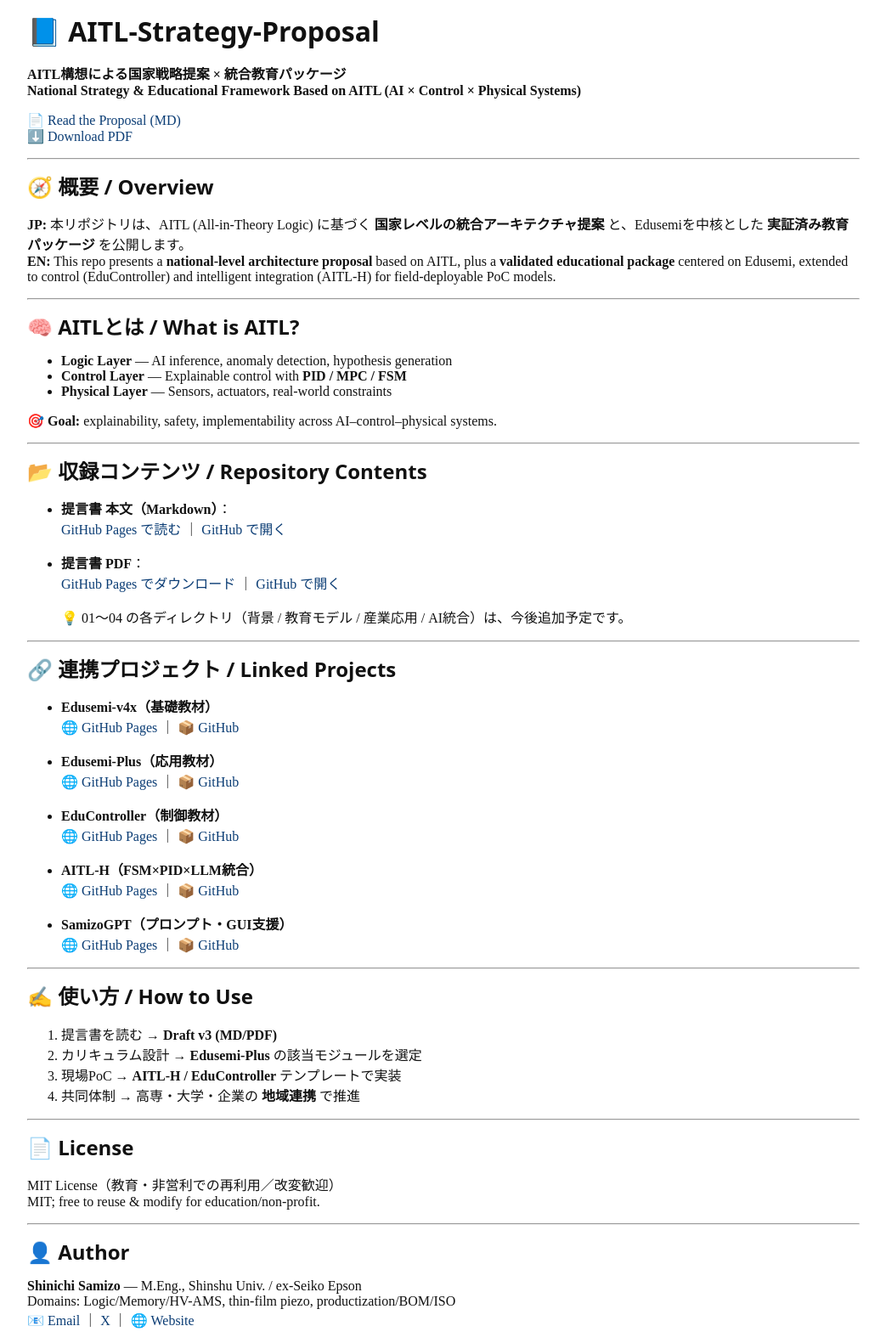
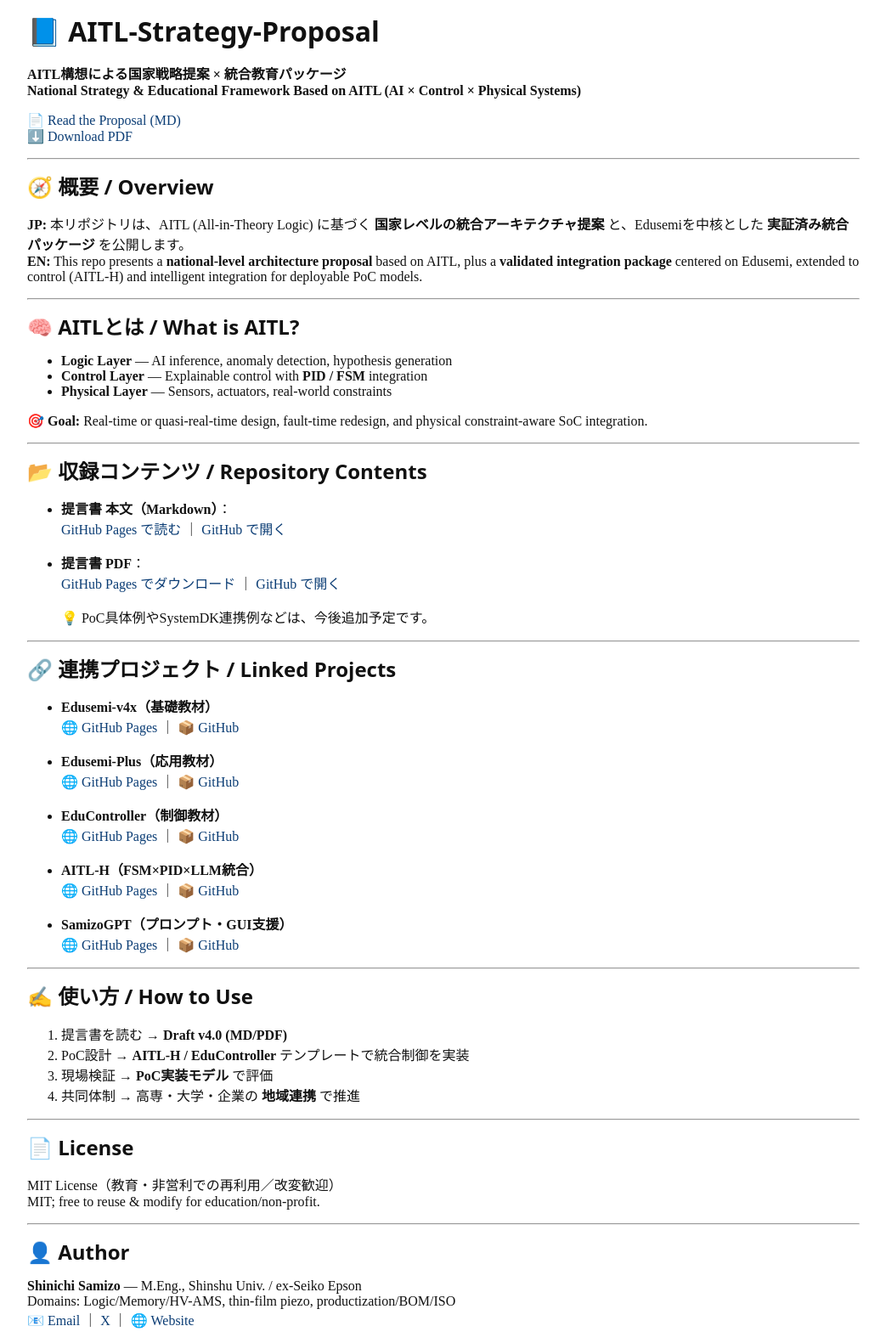
Before and after one commit to Samizo-AITL/AITL-Strategy-Proposal, a Jekyll site: the page built from index.md, in a window 1280 px wide. Shown: the whole page at 85% size, without its empty margins (118-1161 px from the left). Built offline with Jekyll 4.4.1, drawn with Linux system fonts in a browser that asks for light colours.

Commit message:
Update index.md

```diff
--- a/index.md
+++ b/index.md
@@ -8,35 +8,35 @@ title: AITL-Strategy-Proposal
 **AITL構想による国家戦略提案 × 統合教育パッケージ**
 **National Strategy & Educational Framework Based on AITL (AI × Control × Physical Systems)**
 
-[📄 Read the Proposal (MD)](https://samizo-aitl.github.io/AITL-Strategy-Proposal/AITL_Strategy_Proposal_Draft_v3.html)
-[⬇️ Download PDF](https://samizo-aitl.github.io/AITL-Strategy-Proposal/Figures/AITL_Strategy_Proposal_Draft_v3.pdf)
+[📄 Read the Proposal (MD)](https://samizo-aitl.github.io/AITL-Strategy-Proposal/AITL_Strategy_Proposal_Draft_v4_0.html)
+[⬇️ Download PDF](https://samizo-aitl.github.io/AITL-Strategy-Proposal/Figures/AITL_Strategy_Proposal_Draft_v4_0.pdf)
 
 ---
 
 ## 🧭 概要 / Overview
-**JP:** 本リポジトリは、AITL (All-in-Theory Logic) に基づく **国家レベルの統合アーキテクチャ提案** と、Edusemiを中核とした **実証済み教育パッケージ** を公開します。
-**EN:** This repo presents a **national-level architecture proposal** based on AITL, plus a **validated educational package** centered on Edusemi, extended to control (EduController) and intelligent integration (AITL-H) for field-deployable PoC models.
+**JP:** 本リポジトリは、AITL (All-in-Theory Logic) に基づく **国家レベルの統合アーキテクチャ提案** と、Edusemiを中核とした **実証済み統合パッケージ** を公開します。
+**EN:** This repo presents a **national-level architecture proposal** based on AITL, plus a **validated integration package** centered on Edusemi, extended to control (AITL-H) and intelligent integration for deployable PoC models.
 
 ---
 
 ## 🧠 AITLとは / What is AITL?
 - **Logic Layer** — AI inference, anomaly detection, hypothesis generation
-- **Control Layer** — Explainable control with **PID / MPC / FSM**
+- **Control Layer** — Explainable control with **PID / FSM** integration
 - **Physical Layer** — Sensors, actuators, real-world constraints
 
-🎯 **Goal:** explainability, safety, implementability across AI–control–physical systems.
+🎯 **Goal:** Real-time or quasi-real-time design, fault-time redesign, and physical constraint-aware SoC integration.
 
 ---
 
 ## 📂 収録コンテンツ / Repository Contents
 
 - **提言書 本文（Markdown）**：
-  [GitHub Pages で読む](https://samizo-aitl.github.io/AITL-Strategy-Proposal/AITL_Strategy_Proposal_Draft_v3.html) ｜ [GitHub で開く](https://github.com/Samizo-AITL/AITL-Strategy-Proposal/blob/main/AITL_Strategy_Proposal_Draft_v3.md)
+  [GitHub Pages で読む](https://samizo-aitl.github.io/AITL-Strategy-Proposal/AITL_Strategy_Proposal_Draft_v4_0.html) ｜ [GitHub で開く](https://github.com/Samizo-AITL/AITL-Strategy-Proposal/blob/main/AITL_Strategy_Proposal_Draft_v4_0.md)
 
 - **提言書 PDF**：
-  [GitHub Pages でダウンロード](https://samizo-aitl.github.io/AITL-Strategy-Proposal/Figures/AITL_Strategy_Proposal_Draft_v3.pdf) ｜ [GitHub で開く](https://github.com/Samizo-AITL/AITL-Strategy-Proposal/blob/main/Figures/AITL_Strategy_Proposal_Draft_v3.pdf)
+  [GitHub Pages でダウンロード](https://samizo-aitl.github.io/AITL-Strategy-Proposal/Figures/AITL_Strategy_Proposal_Draft_v4_0.pdf) ｜ [GitHub で開く](https://github.com/Samizo-AITL/AITL-Strategy-Proposal/blob/main/Figures/AITL_Strategy_Proposal_Draft_v4_0.pdf)
 
-> 💡 01〜04 の各ディレクトリ（背景 / 教育モデル / 産業応用 / AI統合）は、今後追加予定です。
+> 💡 PoC具体例やSystemDK連携例などは、今後追加予定です。
 
 ---
 
@@ -60,9 +60,9 @@ title: AITL-Strategy-Proposal
 ---
 
 ## ✍️ 使い方 / How to Use
-1. 提言書を読む → **Draft v3 (MD/PDF)**
-2. カリキュラム設計 → **Edusemi-Plus** の該当モジュールを選定
-3. 現場PoC → **AITL-H / EduController** テンプレートで実装
+1. 提言書を読む → **Draft v4.0 (MD/PDF)**
+2. PoC設計 → **AITL-H / EduController** テンプレートで統合制御を実装
+3. 現場検証 → **PoC実装モデル** で評価
 4. 共同体制 → 高専・大学・企業の **地域連携** で推進
 
 ---
```
